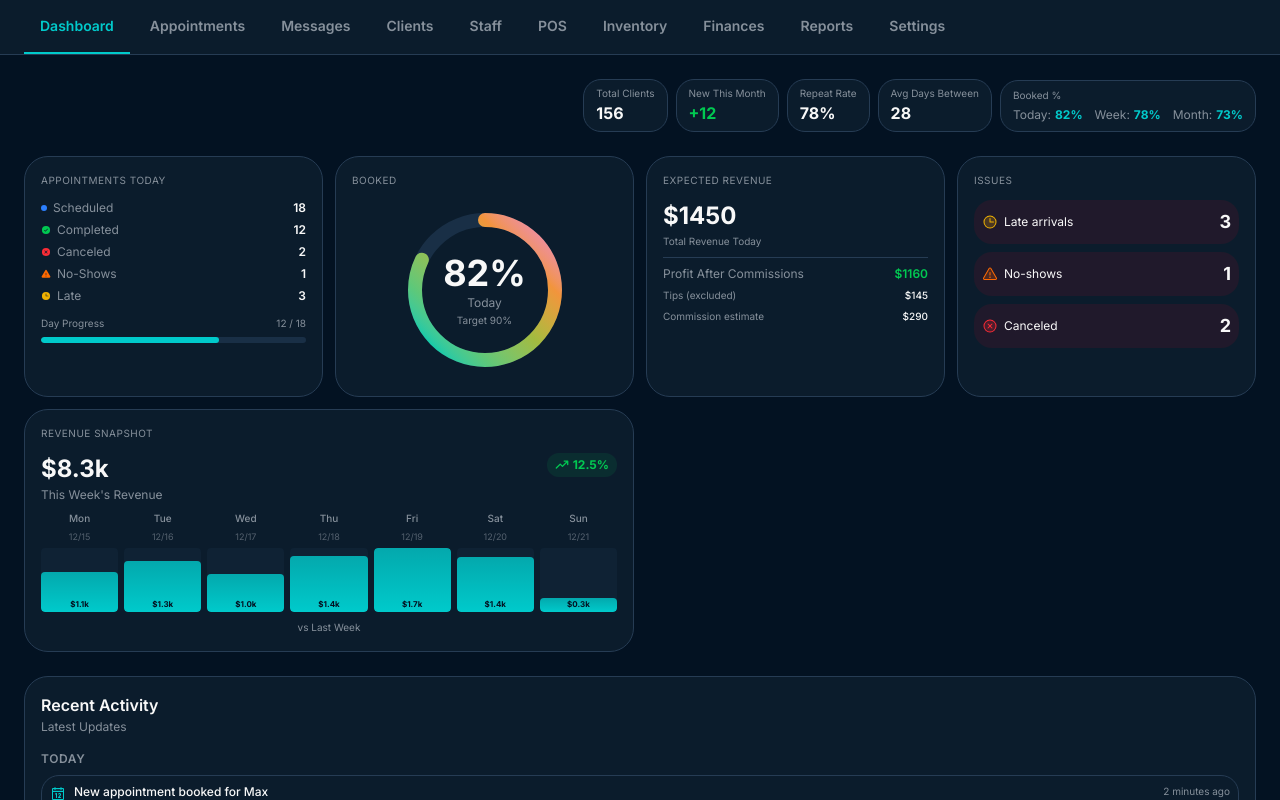
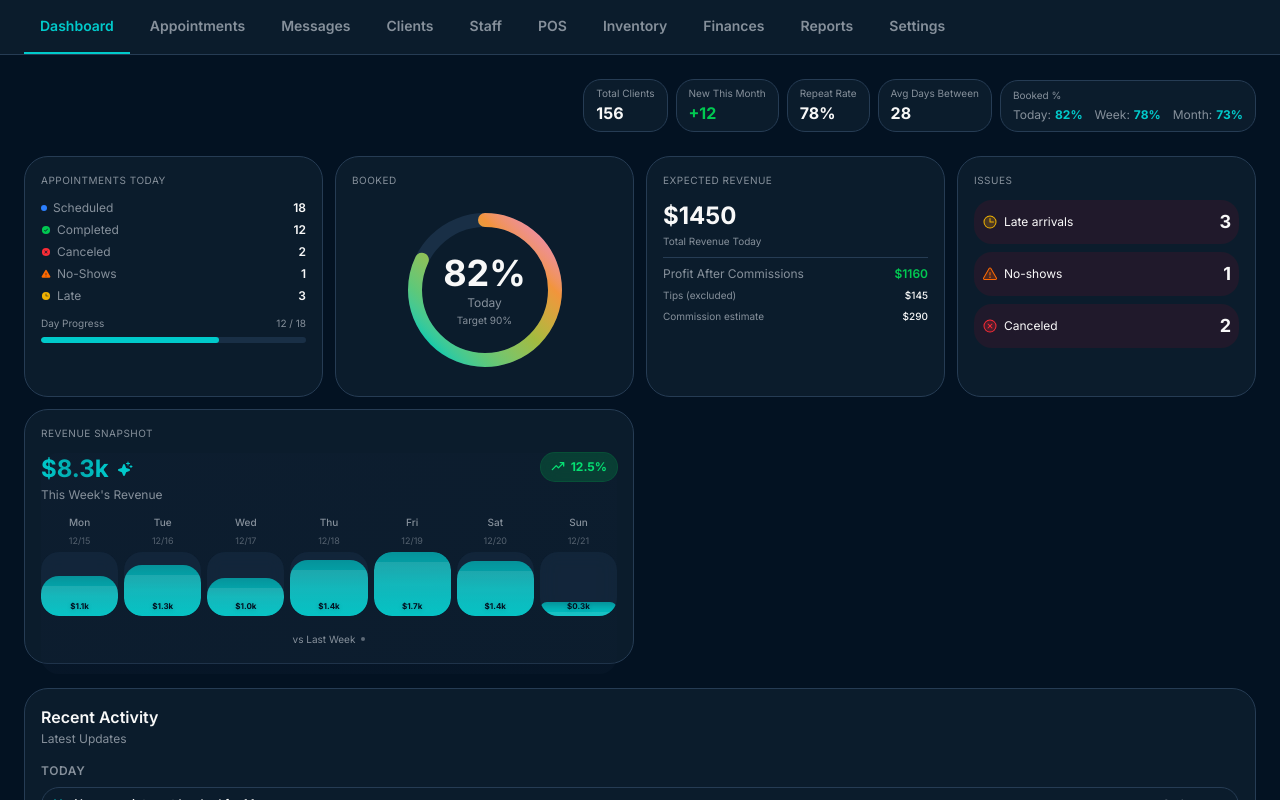
Before and after one commit to JimmysRanch/126, a React (Vite) app: page / in a window 1280 px wide. Shown: the top 800 px of the page. Built offline with nearby package versions, Linux system fonts and the light colour scheme.

Commit message:
Generated by Spark: The revenue snapshot card size needs to stay exactly the same size. Do NOT CHANGE it. I do want you to come up with a much better and pretty way to show this information and possibly have it animated.

```diff
--- a/src/pages/dashboard/components/RevenueMiniChart.tsx
+++ b/src/pages/dashboard/components/RevenueMiniChart.tsx
@@ -1,53 +1,186 @@
-import { motion } from 'framer-motion'
+import { motion, useAnimation } from 'framer-motion'
 import { revenueData } from '../data/dashboardMockData'
-import { TrendUp, TrendDown } from '@phosphor-icons/react'
+import { TrendUp, TrendDown, Sparkle } from '@phosphor-icons/react'
+import { useEffect, useState } from 'react'
 
 export function RevenueMiniChart() {
   const { thisWeek } = revenueData
   const maxAmount = Math.max(...thisWeek.daily.map(d => d.amount))
   const isPositive = thisWeek.percentChange >= 0
+  const [hoveredDay, setHoveredDay] = useState<number | null>(null)
+  const controls = useAnimation()
+
+  useEffect(() => {
+    controls.start({
+      background: [
+        'linear-gradient(135deg, oklch(0.22 0.04 250) 0%, oklch(0.25 0.05 260) 100%)',
+        'linear-gradient(135deg, oklch(0.25 0.05 260) 0%, oklch(0.22 0.04 250) 100%)',
+        'linear-gradient(135deg, oklch(0.22 0.04 250) 0%, oklch(0.25 0.05 260) 100%)',
+      ],
+      transition: {
+        duration: 8,
+        repeat: Infinity,
+        ease: 'easeInOut',
+      },
+    })
+  }, [controls])
 
   return (
-    <div className="space-y-2">
+    <div className="relative h-full">
+      <motion.div
+        animate={controls}
+        className="absolute inset-0 rounded-lg opacity-30"
+      />
+
+      <div className="relative space-y-3">
         <div className="flex items-start justify-between">
-        <div>
-          <div className="text-2xl font-bold">${(thisWeek.total / 1000).toFixed(1)}k</div>
-          <div className="text-xs text-muted-foreground mt-0.5">This Week's Revenue</div>
+          <div className="space-y-0.5">
+            <motion.div
+              className="text-2xl font-bold flex items-center gap-2"
+              initial={{ opacity: 0, x: -20 }}
+              animate={{ opacity: 1, x: 0 }}
+              transition={{ duration: 0.5, delay: 0.6 }}
+            >
+              <span className="bg-gradient-to-r from-primary via-primary/80 to-primary bg-clip-text text-transparent">
+                ${(thisWeek.total / 1000).toFixed(1)}k
+              </span>
+              <motion.div
+                animate={{
+                  rotate: [0, 10, -10, 10, 0],
+                  scale: [1, 1.2, 1.2, 1.2, 1]
+                }}
+                transition={{
+                  duration: 2,
+                  repeat: Infinity,
+                  repeatDelay: 5,
+                  ease: 'easeInOut'
+                }}
+              >
+                <Sparkle size={16} className="text-primary" weight="fill" />
+              </motion.div>
+            </motion.div>
+            <motion.div
+              className="text-xs text-muted-foreground"
+              initial={{ opacity: 0 }}
+              animate={{ opacity: 1 }}
+              transition={{ duration: 0.5, delay: 0.7 }}
+            >
+              This Week's Revenue
+            </motion.div>
           </div>
-        <div className={`flex items-center gap-1 px-2 py-1 rounded-lg ${isPositive ? 'bg-green-500/10 text-green-500' : 'bg-red-500/10 text-red-500'}`}>
+          <motion.div
+            className={`flex items-center gap-1.5 px-2.5 py-1.5 rounded-lg backdrop-blur-sm ${isPositive ? 'bg-green-500/20 text-green-400 ring-1 ring-green-500/30' : 'bg-red-500/20 text-red-400 ring-1 ring-red-500/30'}`}
+            initial={{ opacity: 0, scale: 0.8 }}
+            animate={{ opacity: 1, scale: 1 }}
+            transition={{ duration: 0.4, delay: 0.8, type: 'spring', stiffness: 200 }}
+            whileHover={{ scale: 1.05 }}
+          >
+            <motion.div
+              animate={{ y: isPositive ? [-1, 0, -1] : [1, 0, 1] }}
+              transition={{ duration: 1.5, repeat: Infinity, ease: 'easeInOut' }}
+            >
               {isPositive ? <TrendUp size={14} weight="bold" /> : <TrendDown size={14} weight="bold" />}
+            </motion.div>
             <span className="text-xs font-bold">{Math.abs(thisWeek.percentChange)}%</span>
-        </div>
+          </motion.div>
         </div>
 
         <div className="grid grid-cols-7 gap-1.5">
           {thisWeek.daily.map((day, index) => {
             const heightPercent = (day.amount / maxAmount) * 100
+            const isHovered = hoveredDay === index
 
             return (
-            <div key={day.day} className="flex flex-col items-center gap-1">
-              <div className="text-[10px] text-muted-foreground font-medium">{day.day}</div>
-              <div className="text-[9px] text-muted-foreground/60">{day.date}</div>
-              <div className="w-full h-16 bg-secondary/30 rounded overflow-hidden relative flex flex-col justify-end">
               <motion.div
-                  className="w-full bg-gradient-to-t from-primary to-primary/80 rounded flex items-end justify-center pb-0.5"
+                key={day.day}
+                className="flex flex-col items-center gap-1 cursor-pointer"
+                onHoverStart={() => setHoveredDay(index)}
+                onHoverEnd={() => setHoveredDay(null)}
+                initial={{ opacity: 0, y: 10 }}
+                animate={{ opacity: 1, y: 0 }}
+                transition={{ duration: 0.3, delay: 0.6 + index * 0.05 }}
+              >
+                <motion.div
+                  className="text-[10px] font-medium"
+                  animate={{
+                    color: isHovered ? 'oklch(0.75 0.15 195)' : 'oklch(0.65 0.02 250)'
+                  }}
+                >
+                  {day.day}
+                </motion.div>
+                <motion.div
+                  className="text-[9px]"
+                  animate={{
+                    color: isHovered ? 'oklch(0.65 0.02 250)' : 'oklch(0.65 0.02 250 / 0.6)'
+                  }}
+                >
+                  {day.date}
+                </motion.div>
+                <div className="w-full h-16 bg-secondary/50 rounded-lg overflow-hidden relative flex flex-col justify-end backdrop-blur-sm">
+                  <motion.div
+                    className="w-full rounded-lg relative overflow-hidden"
                     initial={{ height: 0 }}
                     animate={{ height: `${heightPercent}%` }}
-                  transition={{ duration: 0.6, delay: index * 0.05, ease: 'easeOut' }}
+                    transition={{ duration: 0.8, delay: 0.6 + index * 0.08, ease: [0.4, 0, 0.2, 1] }}
                   >
-                  <span className="text-[8px] font-bold text-primary-foreground">
+                    <motion.div
+                      className="absolute inset-0 bg-gradient-to-t from-primary via-primary/90 to-primary/70"
+                      animate={{
+                        opacity: isHovered ? 1 : 0.95,
+                        scale: isHovered ? 1.02 : 1
+                      }}
+                      transition={{ duration: 0.2 }}
+                    />
+                    <motion.div
+                      className="absolute inset-0 bg-gradient-to-t from-transparent via-white/10 to-white/20"
+                      animate={{
+                        opacity: isHovered ? 1 : 0.5,
+                        y: isHovered ? 0 : 10
+                      }}
+                      transition={{ duration: 0.2 }}
+                    />
+                    <motion.div
+                      className="absolute inset-0 flex items-end justify-center pb-1"
+                      animate={{
+                        scale: isHovered ? 1.1 : 1
+                      }}
+                    >
+                      <span className="text-[8px] font-bold text-primary-foreground drop-shadow-sm">
                         ${(day.amount / 1000).toFixed(1)}k
                       </span>
+                    </motion.div>
+                  </motion.div>
+
+                  {isHovered && (
+                    <motion.div
+                      className="absolute -top-8 left-1/2 -translate-x-1/2 bg-card px-2 py-1 rounded shadow-lg border border-border z-10 whitespace-nowrap"
+                      initial={{ opacity: 0, y: 5 }}
+                      animate={{ opacity: 1, y: 0 }}
+                      exit={{ opacity: 0, y: 5 }}
+                    >
+                      <div className="text-[10px] font-bold">${day.amount.toLocaleString()}</div>
+                    </motion.div>
+                  )}
+                </div>
+              </motion.div>
+            )
+          })}
+        </div>
+
+        <motion.div
+          className="flex items-center justify-center gap-1.5 text-[10px] text-muted-foreground pt-1"
+          initial={{ opacity: 0 }}
+          animate={{ opacity: 1 }}
+          transition={{ duration: 0.5, delay: 1.2 }}
+        >
+          <span>vs Last Week</span>
+          <motion.div
+            animate={{ opacity: [0.5, 1, 0.5] }}
+            transition={{ duration: 2, repeat: Infinity, ease: 'easeInOut' }}
+            className="w-1 h-1 rounded-full bg-muted-foreground"
+          />
         </motion.div>
       </div>
     </div>
   )
-        })}
-      </div>
-
-      <div className="text-[10px] text-muted-foreground text-center">
-        vs Last Week
-      </div>
-    </div>
-  )
 }
```
Lines whose indentation alone changed are shown as unchanged.
